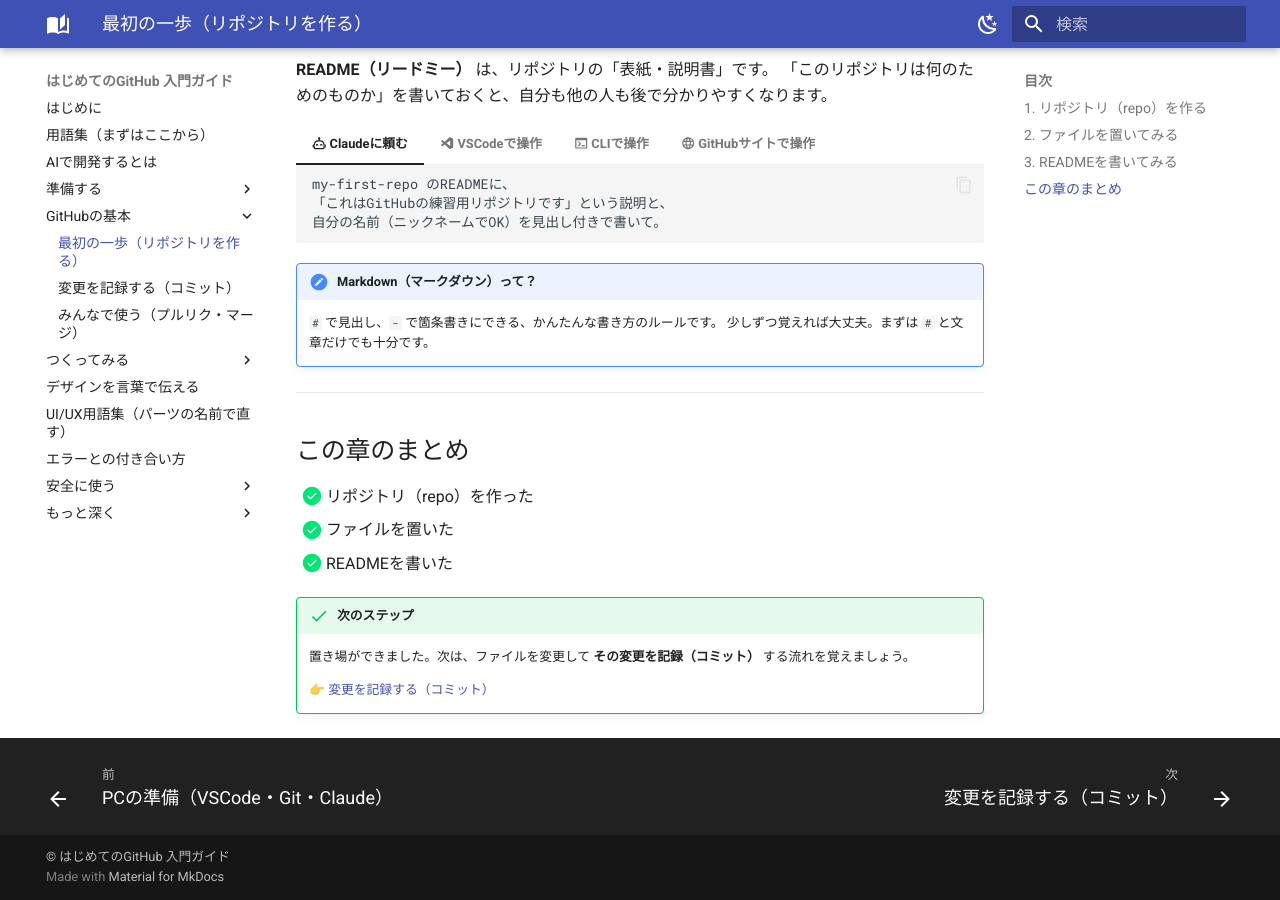
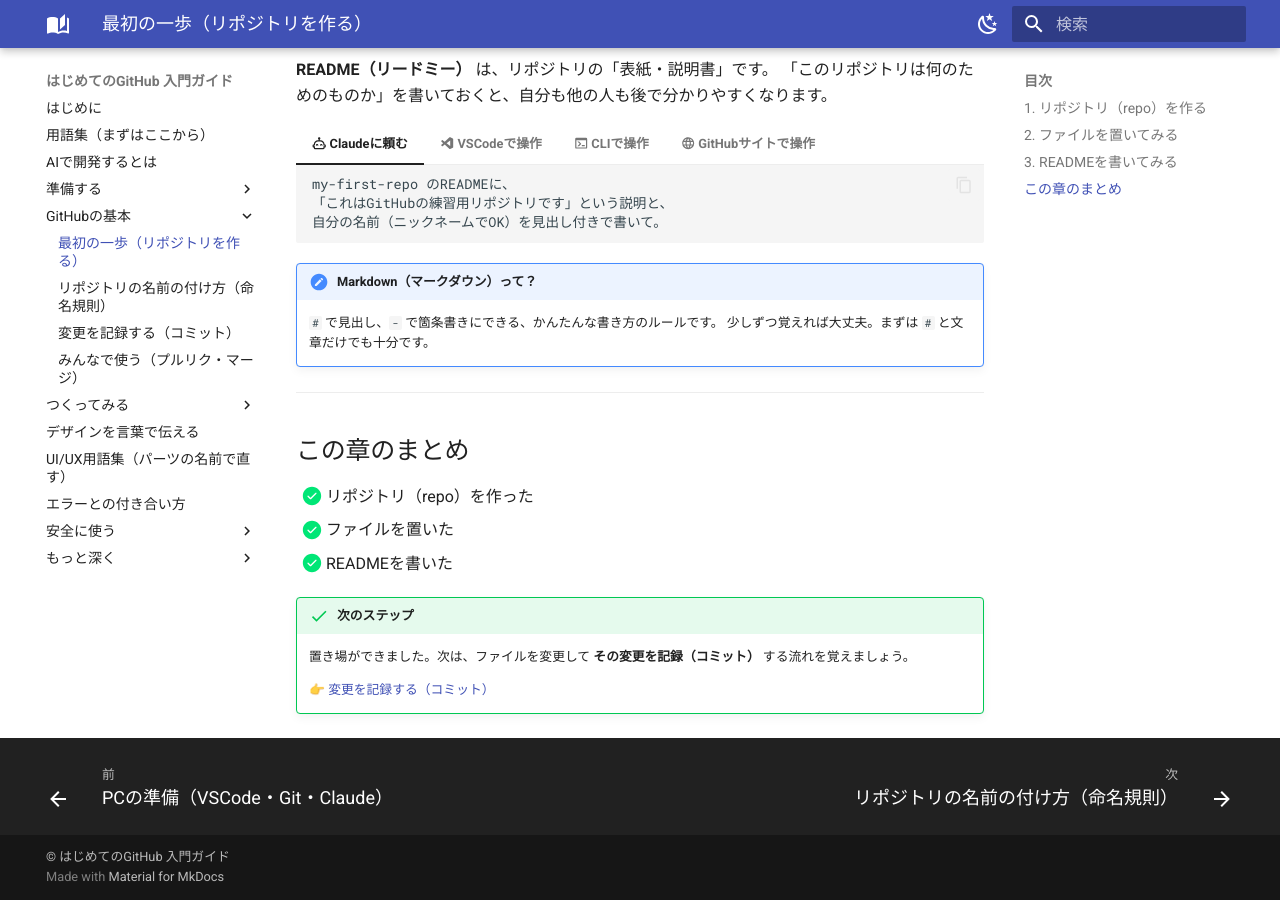
Before and after one commit to sup-kajiwara/github-guide, an MkDocs documentation site: the page built from docs/first-steps.md, in a window 1280 px wide and 900 px high, scrolled down 2118 px. Built offline with MkDocs 1.6.1 and Material for MkDocs 9.7.7, drawn with Linux system fonts in a browser that asks for light colours; part of the change alters nothing that is shown.

Commit message:
リポジトリ命名規則のページを追加（GitHubの基本内）
- pj-<顧客略称>-<システム> 形式に統一（案件番号なし）
- 接頭辞一覧・命名例・業務システム対訳表・運用ルールを掲載
- 実在の顧客名フル表記を避ける注意を明記

Co-Authored-By: Claude Opus 4.8 <noreply@anthropic.com>

````diff
--- /dev/null
+++ b/docs/repo-naming.md
@@ -0,0 +1,135 @@
+# リポジトリの名前の付け方（命名規則）
+
+!!! info "このページのゴール"
+    新しくリポジトリ（repo）を作るときの **名前の付け方の決まり** をそろえること。
+    名前を統一すると、**探しやすく・並びがきれいに・取り違えにくく** なります。
+
+<figure markdown="span">
+  ![ファイルに名前を付けて整理するイメージ](images/illustrations/add-files.svg){ width="300" }
+  <figcaption>名前のルールを決めておくと、毎回「どう付ける？」で迷いません</figcaption>
+</figure>
+
+!!! tip "なぜ名前のルールが必要？"
+    **結論：あとから探す人（自分を含む）のためです。**
+    リポジトリが増えると、名前がバラバラだと一覧から目当ての箱を見つけにくくなります。
+    ルールをそろえておけば、**名前を見ただけで「何の箱か」が分かり**、並びもきれいになります。
+
+---
+
+## 1. 基本ルール
+
+| 区分 | 形式 | 例 |
+| :--- | :--- | :--- |
+| 案件リポジトリ | `pj-<顧客略称>-<システム>` | `pj-acme-attendance` |
+| その他リポジトリ | `<接頭辞>-<内容>`（kebab-case） | `tool-invoice-export` |
+
+- :material-format-letter-case-lower: **すべて小文字・ハイフン区切り**（kebab-case）。
+- :material-account-question: **顧客略称は英字**。実名フル表記は **セキュリティの観点で避ける**。
+- :material-text-short: **システムは短い語**（下の[対訳表](#4)に準拠）。
+
+!!! warning "実在の顧客名・案件名をそのまま使わない"
+    リポジトリ名は **URLや一覧に残る** ため、`pj-` の顧客略称に **実在の会社名フル表記や個人名** を入れないでください。
+    社内で通じる **短い英字の略称** を決めて使います（例：`acme` `sample` など）。
+    判断に迷う場合は [AIと安全に付き合う](ai-safety.md) も参照してください。
+
+---
+
+## 2. 接頭辞（prefix）一覧
+
+**結論：先頭の2〜3文字で「何の箱か」を表します。** まずは下の4つを覚えれば十分です。
+
+| 接頭辞 | 用途 |
+| :--- | :--- |
+| `pj-` | 顧客案件（プロジェクト）リポジトリ |
+| `tool-` | 社内向けツール・自動化スクリプト |
+| `docs-` | ドキュメント・ナレッジ（コード以外） |
+| `tpl-` | テンプレート・雛形リポジトリ |
+
+??? note "状況に応じて使う接頭辞（基本は使いません）"
+    最初は気にしなくてOK。必要になったときに見てください。
+
+    | 接頭辞 | 用途 |
+    | :--- | :--- |
+    | `lib-` | 共通ライブラリ・部品（再利用前提） |
+    | `skill-` | Claude Code のスキル／プラグイン |
+    | `infra-` | インフラ・サーバ構成・IaC |
+    | `poc-` | 検証・試作（PoC、使い捨て前提） |
+    | `sandbox-` | 個人の実験・学習用 |
+    | `archive-` | 運用終了・凍結したリポジトリ |
+
+---
+
+## 3. 命名例
+
+```text
+pj-acme-attendance
+pj-sample-inventory
+pj-example-sales
+pj-acme-order
+```
+
+!!! note "顧客略称はダミーです"
+    上の `acme` / `sample` / `example` は **説明用の架空の略称** です。
+    実際の案件では、社内で取り決めた略称に置き換えてください（実在名のフル表記は避ける）。
+
+---
+
+## 4. 業務システム 対訳表（日本語 → 英語）
+
+**結論：システム名は、この表の右列をそのまま使います。**
+表にすることで「人によって訳がブレる」のを防ぎます。
+
+| 日本語（業務） | 英語表記 | 補足 |
+| :--- | :--- | :--- |
+| 勤怠管理 | `attendance` | 打刻中心なら `timecard` も可 |
+| 在庫管理 | `inventory` |  |
+| 売上管理 | `sales` |  |
+| 受発注管理 | `order` | 発注側強調なら `procurement` |
+| 顧客管理 | `crm` | 一般的な略語 |
+| 案件・商談管理 | `sfa` | 営業支援。iRCA系はこれ |
+| 予約管理 | `reservation` |  |
+| 請求管理 | `billing` |  |
+| 入金・支払管理 | `payment` |  |
+| 見積管理 | `quotation` | `estimate` も可 |
+| 契約管理 | `contract` |  |
+| 工数・稼働管理 | `worklog` | 工数記録の意 |
+| プロジェクト管理 | `pm` | project management |
+| 人事管理 | `hr` |  |
+| 給与計算 | `payroll` |  |
+| 経費精算 | `expense` |  |
+| 資産管理 | `asset` |  |
+| 文書・書類管理 | `document` |  |
+| 顧客サポート | `support` | 問合せは `helpdesk` |
+| 生産・製造管理 | `production` |  |
+| 工程管理 | `process` |  |
+| 品質管理 | `quality` |  |
+| 出荷・配送管理 | `shipping` |  |
+| 購買管理 | `purchasing` |  |
+| 会員管理 | `membership` |  |
+| 日報・報告管理 | `report` |  |
+
+---
+
+## 5. 運用ルール（ブレ防止）
+
+- :material-numeric-1-circle: **単数形・小文字に統一**（`sales` であって `Sales`／`saleses` にしない）。
+- :material-numeric-2-circle: **この表を「正」とし、新語が出たら追記**（複数の訳が浮かんだら必ずどちらか1つに固定）。
+- :material-numeric-3-circle: 迷ったら表の左列で **社内検索 → 右列を採用**。
+
+!!! tip "AIに名前を考えてもらうときは"
+    Claudeに「このリポジトリ名でいい？」と聞くと、kebab-caseの整形や英語表記の候補を出してくれます。
+    そのときも **この対訳表を見せて「この表に合わせて」** と伝えると、社内ルールからブレません。
+
+---
+
+## このページのまとめ
+
+- [x] 案件は `pj-<顧客略称>-<システム>`、その他は `<接頭辞>-<内容>` で付ける
+- [x] **小文字・ハイフン区切り（kebab-case）** に統一する
+- [x] システム名は **対訳表の右列** を使い、ブレたら表を更新する
+- [x] **実在の顧客名フル表記は使わない**（短い英字の略称にする）
+
+!!! success "次のステップ"
+    名前のルールが分かったら、実際にリポジトリを作ってみましょう。
+
+    👉 [最初の一歩（リポジトリを作る）](first-steps.md)
--- a/mkdocs.yml
+++ b/mkdocs.yml
@@ -50,6 +50,7 @@ nav:
       - PCの準備（VSCode・Git・Claude）: setup-pc.md
   - GitHubの基本:
       - 最初の一歩（リポジトリを作る）: first-steps.md
+      - リポジトリの名前の付け方（命名規則）: repo-naming.md
       - 変更を記録する（コミット）: commit-push.md
       - みんなで使う（プルリク・マージ）: collaboration.md
   - つくってみる:
````
